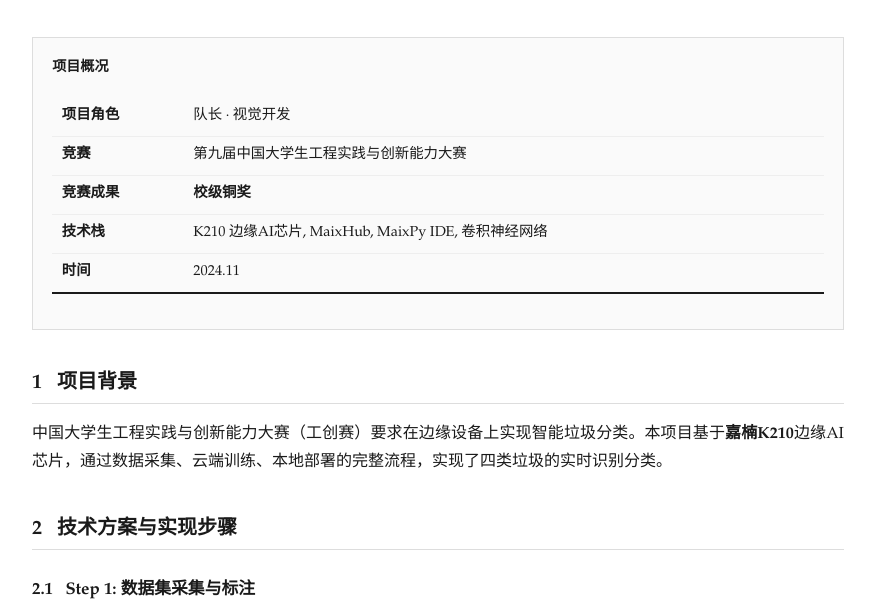
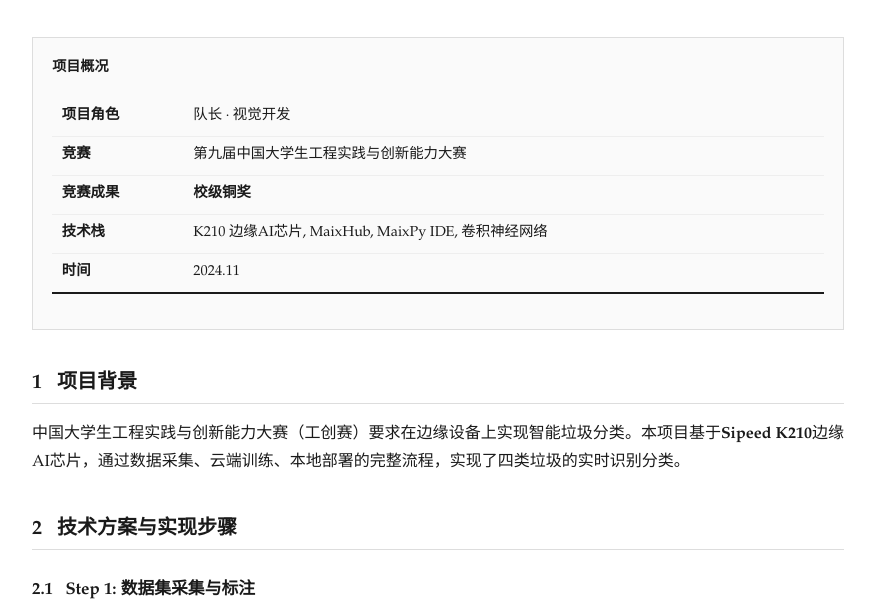
Before and after one commit to wwwxxx0501/portfolio, a plain HTML site: page projects/tracking-car.html in a window 1280 px wide. Shown: the part 178-787 px from the top of the page, without its empty margins (202-1077 px from the left). Drawn offline with Linux system fonts and the light colour scheme.

Commit message:
Fix K210 brand: 嘉楠 -> Sipeed

```diff
--- a/projects/tracking-car.html
+++ b/projects/tracking-car.html
@@ -39,7 +39,7 @@
 
     <h2>1 &nbsp; 项目背景</h2>
     <p>
-        中国大学生工程实践与创新能力大赛（工创赛）要求在边缘设备上实现智能垃圾分类。本项目基于<strong>嘉楠K210</strong>边缘AI芯片，通过数据采集、云端训练、本地部署的完整流程，实现了四类垃圾的实时识别分类。
+        中国大学生工程实践与创新能力大赛（工创赛）要求在边缘设备上实现智能垃圾分类。本项目基于<strong>Sipeed K210</strong>边缘AI芯片，通过数据采集、云端训练、本地部署的完整流程，实现了四类垃圾的实时识别分类。
         </p>
 
     <h2>2 &nbsp; 技术方案与实现步骤</h2>
```
Also changed, not shown: 1 other file.
